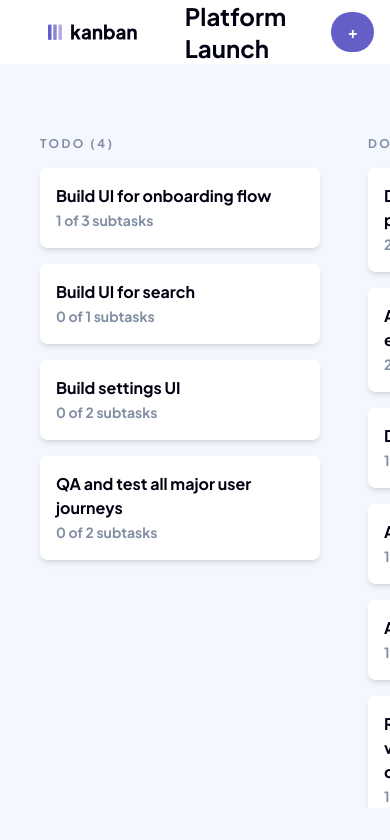
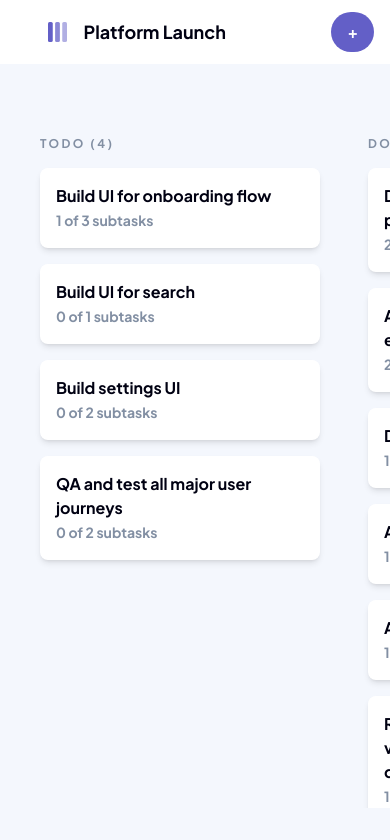
Before and after one commit to 0x-alx/kanban-app, a Vue app: page / in a window 390 px wide. Shown: the top 840 px of the page. Built offline with nearby package versions, Linux system fonts and the light colour scheme; the HTML template or start-up script is replaced by a standard one.

Commit message:
Enhance Topbar responsiveness with mobile logo and adaptive styling

```diff
--- a/src/components/Topbar/Topbar.vue
+++ b/src/components/Topbar/Topbar.vue
@@ -4,6 +4,7 @@ import { store } from '@/store/store'
 import { Button } from '@/components'
 import logoLight from '@/assets/logo-light.svg'
 import logoDark from '@/assets/logo-dark.svg'
+import logoMobile from '@/assets/logo-mobile.svg'
 import { useTheme } from '@/utils/useTheme'
 
 const { theme } = useTheme()
@@ -16,11 +17,12 @@ const currentLogo = computed(() => (theme.value === 'light' ? logoDark : logoLig
     <div
         class="flex items-center justify-between h-[64px] md:h-[81px] xl:h-[97px] w-full bg-surface"
     >
-        <div class="flex items-center gap-2 xl:w-[300px] pl-12">
-            <img :src="currentLogo" alt="Logo" />
+        <div class="items-center gap-2 xl:w-[300px] pl-12">
+            <img :src="currentLogo" alt="Logo" class="hidden sm:block" />
+            <img :src="logoMobile" alt="Logo" class="block sm:hidden" />
         </div>
-        <div class="flex items-center gap-2 w-full justify-between pl-12 pr-4">
-            <h1 class="text-text text-2xl font-bold">{{ store.selectedBoard.name }}</h1>
+        <div class="flex items-center gap-2 w-full justify-between pl-4 md:pl-24 xl:pl-12 pr-4">
+            <h1 class="text-text text-lg sm:text-2xl font-bold">{{ store.selectedBoard.name }}</h1>
             <div class="hidden md:flex items-center gap-2">
                 <Button label="+ Add New Task" />
             </div>
```
